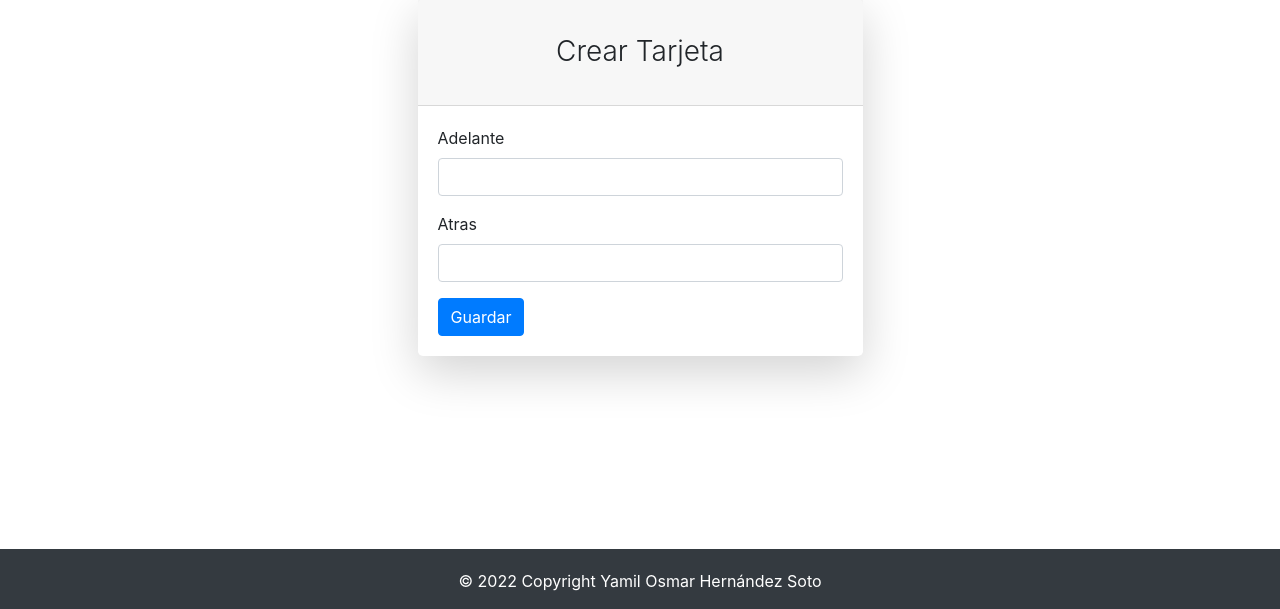
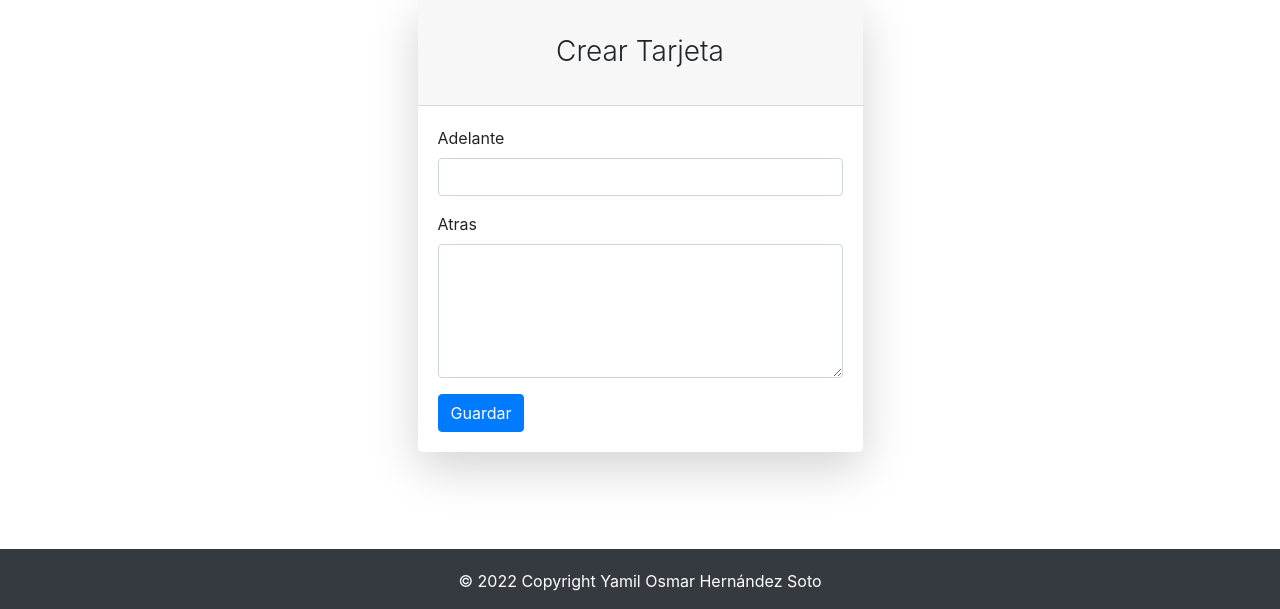
Before and after one commit to YOrHaS/UANE-flashcards, a Flask app: template flashcards/templates/tarjeta/create_card.html in a window 1280 px wide. Shown: the part 191-800 px from the top of the page. Run offline with Flask 3, Linux system fonts and the light colour scheme; the template is opened without the code that fills it, so the values that code supplies are empty.

Commit message:
Update create_card.html

```diff
--- a/flashcards/templates/tarjeta/create_card.html
+++ b/flashcards/templates/tarjeta/create_card.html
@@ -22,10 +22,12 @@
                         </div>
 
 
-                        <div class="mb-3">
+                       <div class="mb-3">
                             <label class="form-label"  for="atras">Atras</label>
-                            <input class="form-control"  type="text" name="atras" id="atras"  required>
+                            <textarea  class="form-control"  type="text" name="atras" id="atras"  rows="5" cols="33" required>
+                            </textarea>
                         </div>
+
 
 
 
```
